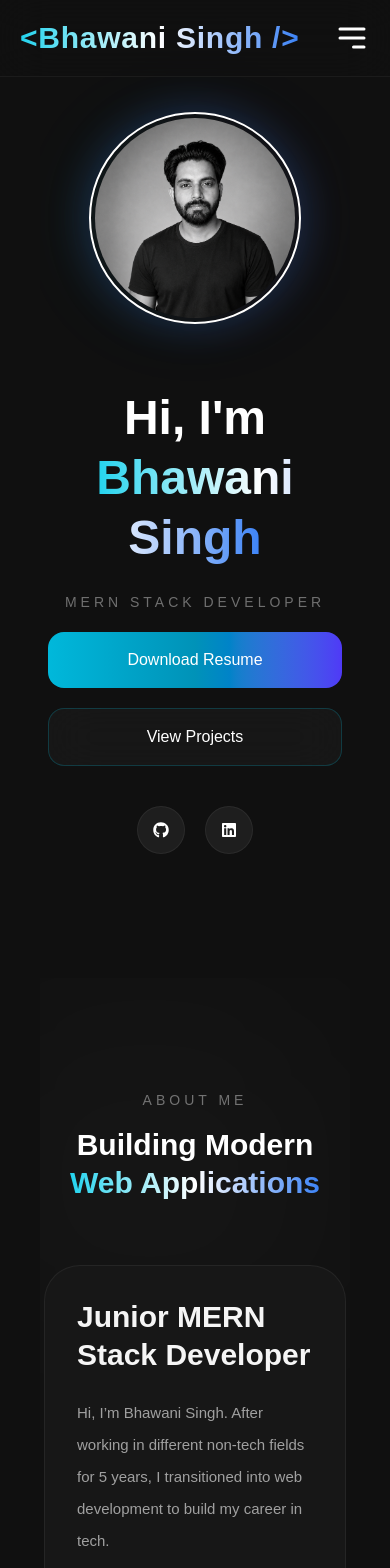
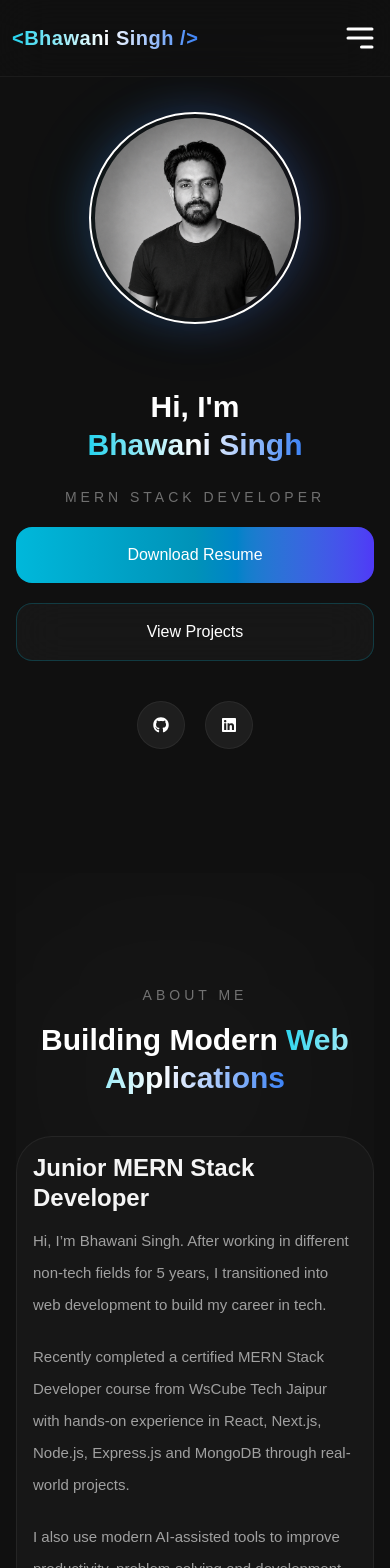
Before and after one commit to sonu101994/Bini-Portfolio, a Next.js app: page / in a window 390 px wide. Shown: the top 1568 px of the page. Built offline with nearby package versions, Linux system fonts and the light colour scheme.

Commit message:
modify responsiveness

```diff
--- a/src/app/page.js
+++ b/src/app/page.js
@@ -9,7 +9,7 @@ import ScrollToTop from "@/components/ScrollToTop";
 
 export default function Page() {
   return (
-    <main className="relative min-h-screen  text-white px-10" >
+    <main className="relative min-h-screen  text-white px-4 md:px-10" >
 
       <ScrollToTop />
 
--- a/src/components/About.jsx
+++ b/src/components/About.jsx
@@ -84,7 +84,6 @@ export default function About() {
       id="about"
       className="
         py-28
-        px-1
         lg:px-6
         relative
         overflow-hidden
@@ -114,7 +113,7 @@ export default function About() {
           whileInView={{ opacity: 1, y: 0 }}
           transition={{ duration: 0.6 }}
           viewport={{ once: true }}
-          className="text-center mb-16"
+          className="text-center mb-10"
         >
 
           <p className="text-white/40 uppercase tracking-[4px] text-sm mb-4">
@@ -148,16 +147,18 @@ export default function About() {
           <div className="grid lg:grid-cols-2">
 
             {/* LEFT */}
-            <div className="p-8 md:p-12">
+            <div className="p-4 md:p-12">
 
               {/* TITLE */}
               <h3
                 className="
-                  text-3xl
+                  text-2xl
+                  md:text-3xl
                   lg:text-4xl
                   font-black
                   leading-tight
-                  mb-6
+                  mb-3
+                  md:mb-6
                   text-[#f5f5f5]
                 "
               >
@@ -202,7 +203,7 @@ export default function About() {
                 lg:border-l
                 border-white/[0.06]
                 bg-[#151515]
-                p-8
+                p-4
                 md:p-12
                 flex
                 flex-col
--- a/src/components/Certificate.jsx
+++ b/src/components/Certificate.jsx
@@ -11,7 +11,7 @@ export default function Certificate() {
   return (
     <section
       id="certificates"
-      className="py-28 px-1
+      className="py-28
         lg:px-6 relative overflow-hidden bg-[#101010]"
     >
 
@@ -24,13 +24,13 @@ export default function Certificate() {
           whileInView={{ opacity: 1, y: 0 }}
           transition={{ duration: 0.6 }}
           viewport={{ once: true }}
-          className="text-center mb-20"
+          className="text-center mb-10 lg:mb-20"
         >
           <p className=" text-white/40 uppercase tracking-[4px] text-sm mb-4">
             Achievement
           </p>
 
-          <h2 className="text-4xl md:text-5xl font-black">
+          <h2 className="text-3xl md:text-5xl font-black">
             Professional
             <span className="gradient-text"> Certification</span>
           </h2>
@@ -54,7 +54,7 @@ export default function Certificate() {
           <div className="grid lg:grid-cols-2">
 
             {/* IMAGE SIDE */}
-            <div className="relative min-h-[350px] lg:min-h-[500px] group overflow-hidden">
+            <div className="relative min-h-[300px] md:min-h-[350px] lg:min-h-[500px] group overflow-hidden">
 
               <Image
                 src="/images/web-certificate.png"
@@ -82,7 +82,8 @@ export default function Certificate() {
                     flex
                     items-center
                     gap-2
-                    px-6
+                    px-3
+                    sm:px-6
                     py-3
                     rounded-2xl
                     bg-gradient-to-r
@@ -90,6 +91,8 @@ export default function Certificate() {
                     via-cyan-600
                     to-indigo-600
                     text-white
+                    text-sm
+                    md:text-base
                     font-medium
                     shadow-[0_0_25px_rgba(59,130,246,0.35)]
                     hover:shadow-[0_0_35px_rgba(34,211,238,0.45)]
@@ -109,7 +112,8 @@ export default function Certificate() {
                     flex
                     items-center
                     gap-2
-                    px-6
+                    sm:px-6
+                    px-3
                     py-3
                     rounded-2xl
                     bg-white/[0.04]
@@ -117,6 +121,8 @@ export default function Certificate() {
                     border
                     border-cyan-400/20
                     text-white
+                    text-sm
+                    md:text-base
                     hover:bg-cyan-500/10
                     hover:border-cyan-400/40
                     hover:shadow-[0_0_25px_rgba(34,211,238,0.15)]
@@ -139,13 +145,13 @@ export default function Certificate() {
                 Recently Completed
               </p>
 
-              <h3 className="text-3xl lg:text-5xl font-black leading-tight mb-8">
+              <h3 className="text-2xl md:text-3xl lg:text-5xl font-black leading-tight mb-5">
                 MERN Stack
                 <br />
                 Development
               </h3>
 
-              <p className="text-gray-400 leading-8 text-lg mb-8">
+              <p className="text-gray-400 leading-8 md:text-lg text-base mb-8">
                 Successfully completed a MERN Stack Web Development certification from WsCube Tech Jaipur, focused on React, Next.js, Node.js, Express.js and MongoDB. Gained hands-on experience by building responsive web applications and learning real-world development workflows and project scenarios.
               </p>
 
--- a/src/components/Contact.jsx
+++ b/src/components/Contact.jsx
@@ -58,14 +58,14 @@ export default function Contact() {
 
     <section
       id="contact"
-      className="py-5 pt-24 px-2
+      className="py-5 pt-24
         lg:px-6 relative overflow-hidden bg-[#101010]"
     >
 
       {/* Glow */}
       <div className="absolute bottom-0 right-0 w-[450px] h-[450px] bg-white/[0.03] blur-[140px] rounded-full" />
 
-      <div className="lg:max-w-5xl max-w-7xl mx-auto relative z-10">
+      <div className=" max-w-7xl mx-auto relative z-10">
 
         {/* Heading */}
         <motion.div
@@ -80,12 +80,12 @@ export default function Contact() {
             Contact
           </p>
 
-          <h2 className="text-4xl md:text-6xl font-black leading-tight mb-6">
+          <h2 className="text-3xl  md:text-4xl lg:text-5xl font-black leading-tight mb-6">
             Let's Create Something
             <span className="gradient-text"> Great Together</span>
           </h2>
 
-          <p className="text-gray-400 max-w-2xl mx-auto leading-8 text-lg">
+          <p className="text-gray-400 max-w-2xl mx-auto leading-8 text-base md:text-lg">
             Currently looking for Junior Developer opportunities, internships and freelance projects where I can contribute, learn and grow through real-world development experience.
           </p>
 
@@ -209,9 +209,10 @@ export default function Contact() {
             border
             border-white/[0.06]
             rounded-[36px]
-            p-8
+            p-4
             md:p-12
-            space-y-7
+            space-y-5
+            md:space-y-7
           "
         >
 
--- a/src/components/Footer.jsx
+++ b/src/components/Footer.jsx
@@ -28,7 +28,8 @@ export default function Footer() {
                  relative
                  z-10
                  w-full
-                 px-6
+                 px-2
+                 md:px-6
                  py-5
                  lg:px-10
                  max-w-7xl
@@ -119,7 +120,7 @@ export default function Footer() {
                         <FaLinkedin />
                     </a>
                 </div>
-                 <p>&copy;2026| Designed & Built by Bhawani Singh</p>
+                 <p className="text-sm text-center">&copy;2026| Designed & Built by Bhawani Singh</p>
             </motion.div>
 
         </footer>
--- a/src/components/Hero.jsx
+++ b/src/components/Hero.jsx
@@ -13,7 +13,6 @@ export default function Hero() {
         min-h-screen
         flex
         items-center
-        px-2
         lg:px-6
         overflow-hidden
         bg-[#101010]
@@ -116,7 +115,7 @@ export default function Hero() {
         >
 
 
-          <h1 className="text-5xl lg:text-7xl font-black leading-tight mb-6">
+          <h1 className=" text-3xl md:text-4xl lg:text-7xl font-black leading-tight mb-6">
             Hi, I'm <br />
 
             <span className="gradient-text">
--- a/src/components/Navbar.jsx
+++ b/src/components/Navbar.jsx
@@ -32,7 +32,7 @@ export default function Navbar() {
       <div
         className="
           w-full
-          px-5
+          px-3
           lg:px-10
           py-5
           backdrop-blur-xl
@@ -59,7 +59,8 @@ export default function Navbar() {
           <a
             href="#home"
             className="
-              text-3xl
+              text-xl
+              sm:text-3xl
               lg:text-4xl
               font-black
               tracking-wide
--- a/src/components/Projects.jsx
+++ b/src/components/Projects.jsx
@@ -140,7 +140,7 @@ export default function Projects() {
 
     <section
       id="projects"
-      className="py-28 px-2
+      className="py-28
         lg:px-6 relative overflow-hidden bg-[#101010]"
     >
 
@@ -166,14 +166,14 @@ export default function Projects() {
           whileInView={{ opacity: 1, y: 0 }}
           transition={{ duration: 0.6 }}
           viewport={{ once: true }}
-          className="text-center mb-20"
+          className="text-center mb-12 lg:mb-20"
         >
 
           <p className="text-white/40 uppercase tracking-[4px] text-sm mb-4">
             Portfolio
           </p>
 
-          <h2 className="text-4xl lg:text-5xl font-black">
+          <h2 className="text-3xl lg:text-4xl lg:text-5xl font-black">
             Featured
             <span className="gradient-text"> Projects</span>
           </h2>
@@ -295,7 +295,7 @@ export default function Projects() {
                 </div>
 
                 {/* TECH STACK */}
-                <div className="flex flex-wrap gap-3 mb-10">
+                <div className="flex flex-wrap gap-3 mb-5  md:mb-10">
 
                   {project.usedTechs.map((tech, i) => (
 
```
